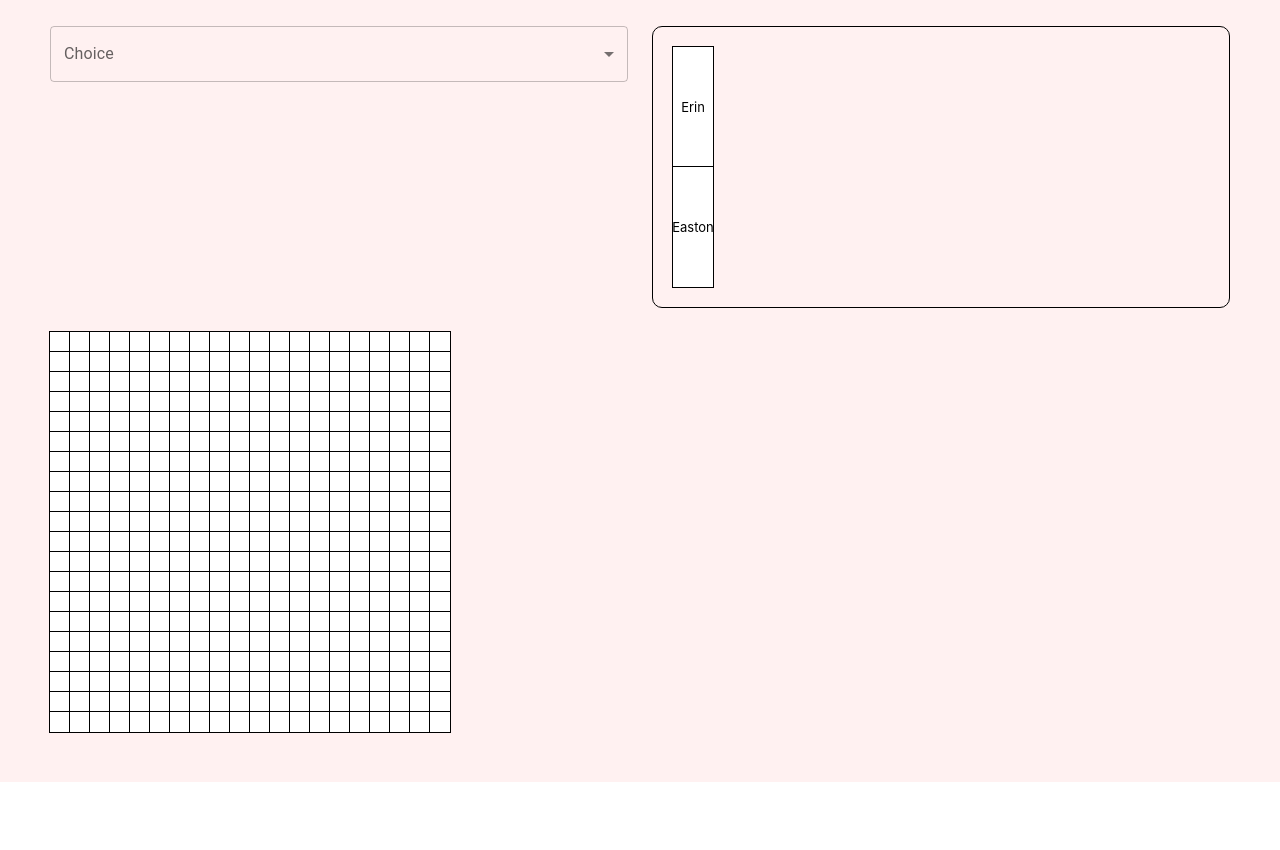
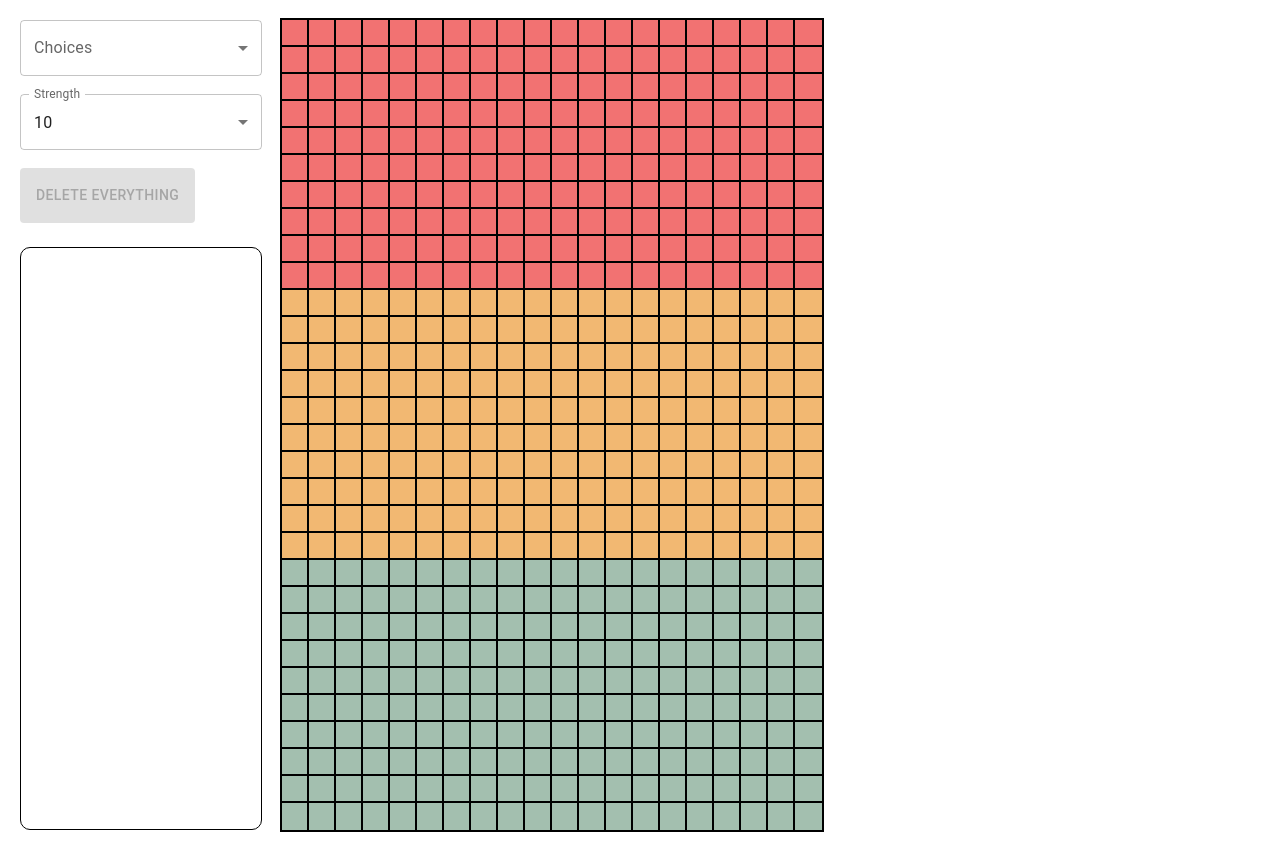
Before and after one commit to erinbye/cubeventory, a React (Create React App) app: page / in a window 1280 px wide. Before the commit the page ends 800 px from the top, so only its background shows below. Built offline with nearby package versions, Linux system fonts and the light colour scheme.

Commit message:
full function without save coords

```diff
--- a/src/App.css
+++ b/src/App.css
@@ -1,12 +1,13 @@
 .App {
-  background-color: #fff1f1;
-  padding: 50px;
+  background-color: white;
+  padding: 10px;
 }
 
 .cube {
-  outline: 1px solid black;
+  outline: 2px solid black;
   background-color: white;
   z-index: 2;
+  position: absolute;
 }
 
 .centeredText {
@@ -21,16 +22,26 @@
 
 .grid-container {
   display: inline-grid;
-  background-color: black;
 }
 
 .grid-container > div {
-  background-color: white;
-  outline: 1px solid black;
+  outline: 2px solid black;
 }
 
 .item-container {
   padding: 20px;
   border: 1px solid black;
   border-radius: 10px;
+  width: 100%;
+  display: flex;
+  justify-content: center;
+  align-items: center;
 }
+
+.settings {
+  padding: 10px;
+}
+
+.gridArea {
+  padding: 10px;
+}
--- a/src/App.tsx
+++ b/src/App.tsx
@@ -7,21 +7,28 @@ import {
   InputLabel,
   SelectChangeEvent,
   Grid,
-  Container,
+  Button,
 } from "@mui/material";
 import { useState } from "react";
+import jsonData from "./items.json";
 
-const BASE_SIZE: number = 20;
-
-interface Option {
+interface Item {
   name: string;
   size: number[];
+  color: string;
 }
 
-const CHOICES: Option[] = [
-  { name: "Erin", size: [BASE_SIZE * 6, BASE_SIZE * 2] },
-  { name: "Easton", size: [BASE_SIZE * 6, BASE_SIZE * 2] },
-];
+interface ItemWithId {
+  id: string;
+  name: string;
+  size: number[];
+  color: string;
+}
+
+const BASE_SIZE: number = 27; // blocks (1/4 pound each)
+const MULTIPLIER: number = 2; // to keep each pound 2x2
+const INITIAL_STRENGTH = 10;
+const INVENTORY_ITEMS_KEY = "inventory_items";
 
 const CenteredText = ({ children }: { children: any }): JSX.Element => {
   return <div className="centeredText">{children}</div>;
@@ -31,10 +38,12 @@ const Cubeventory = ({
   cols,
   rows,
   itemSize,
+  color,
 }: {
   cols: number;
   rows: number;
   itemSize: number[];
+  color: string;
 }): JSX.Element => {
   const itemHeight = itemSize[0];
   const itemWidth = itemSize[1];
@@ -44,7 +53,14 @@ const Cubeventory = ({
   return (
     <div className="grid-container" style={{ gridTemplateColumns: autoCols }}>
       {[...Array(itemCount)].map((e, i) => (
-        <div key={i} style={{ height: itemHeight, width: itemWidth }} />
+        <div
+          key={i}
+          style={{
+            height: itemHeight,
+            width: itemWidth,
+            backgroundColor: color,
+          }}
+        />
       ))}
     </div>
   );
@@ -53,59 +69,194 @@ const Cubeventory = ({
 const Cube = ({
   name,
   size,
+  color,
 }: {
   name: string;
-  size: Number[];
+  size: number[];
+  color: string;
 }): JSX.Element => {
-  const height = `${size[0]}px`;
-  const width = `${size[1]}px`;
+  const height = `${BASE_SIZE * size[0]}px`;
+  const width = `${BASE_SIZE * size[1]}px`;
   return (
     <Draggable>
-      <div className="cube" style={{ height, width }}>
+      <div className="cube" style={{ height, width, backgroundColor: color }}>
         <CenteredText>{name}</CenteredText>
       </div>
     </Draggable>
   );
 };
 
-const Dropdown = (): JSX.Element => {
-  const [choice, setChoice] = useState("");
+const Dropdown = ({
+  choices,
+  label,
+  setExternally,
+  initialChoice = "",
+}: {
+  choices: string[];
+  label: string;
+  setExternally?: (choice: string) => void;
+  initialChoice?: string;
+}): JSX.Element => {
+  const [choiceName, setChoiceName] = useState(initialChoice);
 
   const handleChange = (e: SelectChangeEvent) => {
-    setChoice(e.target.value as string);
+    const val = e.target.value;
+    setChoiceName(val);
+    if (setExternally) {
+      setExternally(val);
+    }
   };
   return (
     <FormControl fullWidth>
-      <InputLabel>Choice</InputLabel>
-      <Select value={choice} label="Choice" onChange={handleChange}>
-        {CHOICES.map((item, index) => (
-          <MenuItem value={index}>{item.name}</MenuItem>
-        ))}
+      <InputLabel>{label}</InputLabel>
+      <Select value={choiceName} label={label} onChange={handleChange}>
+        {choices.map((item) => {
+          return (
+            <MenuItem key={item} value={item}>
+              {item}
+            </MenuItem>
+          );
+        })}
       </Select>
     </FormControl>
   );
 };
 
+const getLocalItems = (): ItemWithId[] => {
+  const allItems = localStorage.getItem(INVENTORY_ITEMS_KEY);
+  let returnItems = [];
+  if (allItems) {
+    returnItems = JSON.parse(allItems);
+  }
+  return returnItems;
+};
+
+const setLocalItems = (items: Item[]) => {
+  const updatedItems = JSON.stringify(items);
+  localStorage.setItem(INVENTORY_ITEMS_KEY, updatedItems);
+};
+
+// const removeLocalItem = (itemToRemove: ItemWithId) => {
+//   const localItems = getLocalItems();
+//   if (localItems.includes(itemToRemove)) {
+//     localItems.filter((locItem) => locItem != itemToRemove);
+//   }
+// };
+
+const startOverLocalStorage = () => {
+  setLocalItems([]);
+};
+
+const generateId = (): string => {
+  return "id" + Math.random().toString(16).slice(2);
+};
+
 const App = (): JSX.Element => {
+  const choices = jsonData.items;
+  const [strength, setStrength] = useState<number>(INITIAL_STRENGTH);
+  const [currentItems, setCurrentItems] = useState<ItemWithId[]>(
+    getLocalItems()
+  );
+  const rowSize = (15 / 3) * MULTIPLIER;
+  const colSize = strength * MULTIPLIER;
+  const oneToTwenty = Array.from({ length: 20 }, (_, i) => (i + 1).toString());
+
+  const setExternalStrength = (val: string) => {
+    setStrength(parseInt(val));
+  };
+
+  const addLocalItem = (newItem: Item) => {
+    const parsedItems = getLocalItems();
+    const newItemWithId = { ...newItem, id: generateId() } as ItemWithId;
+    parsedItems.push(newItemWithId);
+    setLocalItems(parsedItems);
+    setCurrentItems(parsedItems);
+  };
+
+  const selectedChoice = (nameOfChoice: string) => {
+    const foundChoice = choices.find((choice) => choice.name === nameOfChoice);
+    if (foundChoice) {
+      addLocalItem(foundChoice);
+    }
+  };
+
   return (
     <div className="App">
-      <Grid container gridAutoFlow="column" rowSpacing={3}>
-        <Container disableGutters>
-          <Grid container gridAutoFlow="row" columnSpacing={3}>
-            <Grid item xs={6}>
-              <Dropdown />
+      <Grid container className="all">
+        <Grid item className="settings" xs={2.5}>
+          <Grid
+            container
+            rowGap={3}
+            justifyContent="center"
+            alignItems="center"
+            marginTop="0px"
+            height="100%"
+            direction="column"
+          >
+            <Grid container item xs={3}>
+              <Dropdown
+                choices={choices.map((choice) => choice.name)}
+                label="Choices"
+                setExternally={selectedChoice}
+              />
+              <Dropdown
+                choices={oneToTwenty}
+                label="Strength"
+                setExternally={setExternalStrength}
+                initialChoice={INITIAL_STRENGTH.toString()}
+              />
+              <Button
+                variant="contained"
+                color="error"
+                onClick={() => startOverLocalStorage()}
+                disabled={true}
+              >
+                Delete Everything
+              </Button>
             </Grid>
-            <Grid item xs={6}>
+            <Grid container item xs>
               <div className="item-container">
-                {CHOICES.map((choice) => (
-                  <Cube name={choice.name} size={choice.size} />
-                ))}
+                {currentItems ? (
+                  <>
+                    {currentItems.map((choice) => (
+                      <Cube
+                        key={choice.id}
+                        name={choice.name}
+                        size={choice.size}
+                        color={choice.color}
+                      />
+                    ))}
+                  </>
+                ) : null}
               </div>
             </Grid>
           </Grid>
-        </Container>
-        <Grid item>
-          <Cubeventory cols={20} rows={20} itemSize={[BASE_SIZE, BASE_SIZE]} />
+        </Grid>
+        <Grid item className="gridArea" xs>
+          <Grid container item>
+            <Cubeventory
+              cols={colSize}
+              rows={rowSize}
+              itemSize={[BASE_SIZE, BASE_SIZE]}
+              color="#F27272" //red
+            />
+          </Grid>
+          <Grid container item>
+            <Cubeventory
+              cols={colSize}
+              rows={rowSize}
+              itemSize={[BASE_SIZE, BASE_SIZE]}
+              color="#F2B872" //yellow
+            />
+          </Grid>
+          <Grid container item>
+            <Cubeventory
+              cols={colSize}
+              rows={rowSize}
+              itemSize={[BASE_SIZE, BASE_SIZE]}
+              color="#A3BFAF" //green
+            />
+          </Grid>
         </Grid>
       </Grid>
     </div>
--- /dev/null
+++ b/src/items.json
@@ -0,0 +1,7 @@
+{
+  "items": [
+    { "name": "1/4", "size": [1, 1], "color": "white" },
+    { "name": "1", "size": [2, 2], "color": "lightblue" },
+    { "name": "Dagger", "size": [2, 2], "color": "pink" }
+  ]
+}
```
